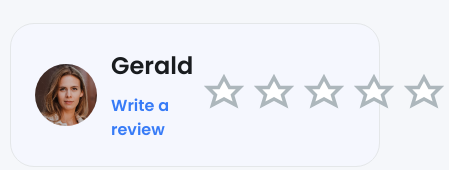
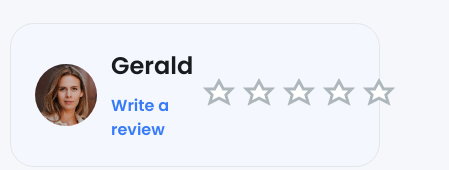
Before and after one commit to saraabdelrhman/wallet-market-master, a React (Create React App) app: page /reviews in a window 390 px wide. Shown: the part 578-748 px from the top of the page, 449 px wide, since content can reach past the window. Built offline with nearby package versions, Linux system fonts and the light colour scheme.

Commit message:
Update Reviews.js

```diff
--- a/src/components/Reviews.js
+++ b/src/components/Reviews.js
@@ -63,7 +63,18 @@ export default function Reviews({ content }) {
   const toggleAnonymous = () => {
     setNewReview((prevReview) => ({ ...prevReview, isAnonymous: !prevReview.isAnonymous }));
   };
+  const starRatingStyle = {
+    display: 'flex',
+    justifyContent: 'center', // Center the stars
+    alignItems: 'center',
+    gap: '0px' // Add space between stars
+  };
 
+  // Determine if the screen is mobile
+  const isMobile = window.innerWidth <= 768;
+
+  // Set size based on screen size
+  const starSize = isMobile ? '40px' : '50px';
   return (
     <div className="container w-100">
       <header className="header" style={{ backgroundColor: 'transparent' }}>
@@ -104,12 +115,26 @@ export default function Reviews({ content }) {
             </div>
 
             <div style={starRatingStyle}>
-              {[...Array(5)].map((_, index) => (
-                <svg key={index} xmlns="http://www.w3.org/2000/svg" viewBox="0 0 100 100" style={{ width: '50px', height: '50px', position: 'relative', cursor: 'pointer' }}>
-                  <polygon points="50,15 61,35 82,35 67,50 73,70 50,58 27,70 33,50 18,35 39,35" style={{ fill: 'white', stroke: '#ADB7BC', strokeWidth: 7 }} />
-                </svg>
-              ))}
-            </div>
+      {[...Array(5)].map((_, index) => (
+        <svg
+          key={index}
+          xmlns="http://www.w3.org/2000/svg"
+          viewBox="0 0 100 100"
+          style={{
+            width: starSize,
+            height: starSize,
+            gap:'0px',
+            position: 'relative',
+            cursor: 'pointer'
+          }}
+        >
+          <polygon
+            points="50,15 61,35 82,35 67,50 73,70 50,58 27,70 33,50 18,35 39,35"
+            style={{ fill: 'white', stroke: '#ADB7BC', strokeWidth: 7 }}
+          />
+        </svg>
+      ))}
+    </div>
           </div>
 
           <div className="mt-5 mb-5" style={{ backgroundColor: '#f5f7fe' }}>
@@ -733,7 +758,12 @@ const mediaQueries = `
   width: '10px',
   height: 'auto',
   cursor: 'pointer',
-};
+}
+
+.gerladstars={
+width:'10px,
+height:'10px
+}
   }
 `;
 
```
